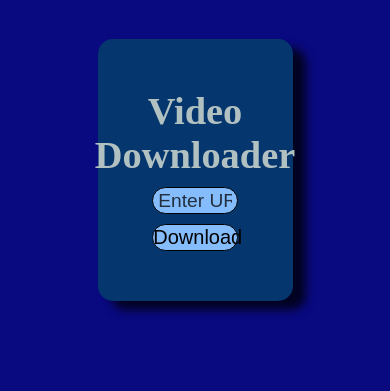
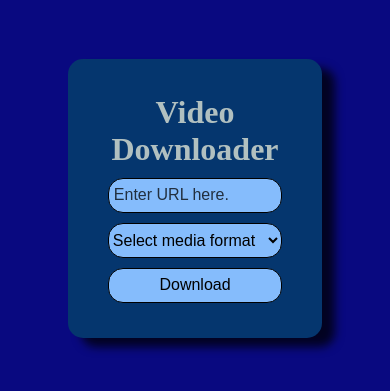
Before and after one commit to VahagMardyan/video-downloader-python, a Flask app: page / in a window 390 px wide. Shown: the top 391 px of the page. Run offline with Flask 3, Linux system fonts and the light colour scheme.

Commit message:
separated flask (app.py) and downloader (core.py)

```diff
--- /dev/null
+++ b/app.py
@@ -0,0 +1,21 @@
+from flask import Flask, render_template, request, jsonify
+from core import download_media
+
+app = Flask(__name__, static_folder="static", template_folder="templates")
+
+@app.route("/")
+def index():
+    return render_template("index.html")
+
+@app.route("/download", methods=["POST"])
+def download():
+    url = request.form.get("video-url")
+    fmt = request.form.get("format","mp4")
+    message, success = download_media(url, fmt)
+    return jsonify({
+        "success" : success,
+        "message" : message
+    })
+
+if __name__ == "__main__":
+    app.run(host="localhost", port=5000, debug=True)
--- a/main.py
+++ /dev/null
@@ -1,43 +0,0 @@
-from flask import Flask, render_template, request,jsonify
-import yt_dlp
-
-app = Flask(__name__,static_folder='static')
-@app.route('/')
-def index():
-    return render_template('index.html')
-
-def script(message,link):
-    return f"<script>window.alert('{message}'); window.location.href='{link}'</script>"
-
-@app.route('/download',methods=['GET','POST'])
-def download():
-    video_url = request.form['video-url']
-    try :
-        if 'http' in video_url:
-            download_from_youtube(video_url)
-            message = 'Success!! Video downloaded from the source.'
-            link = 'http://localhost:5000'
-            return script(message,link)
-        else :
-            message = 'Invalid Link!!!'
-            link = 'http://localhost:5000'
-            return script(message,link)
-    except Exception as error:
-        errorMessage = f'Something went wrong: {error}'
-        link = 'http://localhost:5000'
-        return errorMessage
-
-def download_from_youtube(url):
-    try :
-        options = {
-            'format':'bestvideo[ext=mp4]+bestaudio[ext=m4a]/best[ext=mp4]/best',
-            'outtmpl': '~/Desktop/%(title)s.%(ext)s',
-        }
-        with yt_dlp.YoutubeDL(options) as ydl:
-            info = ydl.extract_info(url,download=True)
-            print(f'Video downloaded: {info["title"]}')
-    except Exception as e:
-        print(f'Something went wrong: {e}')
-
-if __name__ == '__main__' :
-    app.run(host='localhost', port=5000, debug=True)
--- a/static/style.css
+++ b/static/style.css
@@ -33,7 +33,7 @@ label {
 }
 
 input,
-button {
+button, select {
     width: 90%;
     height: 27px;
     border: 1px solid black;
@@ -41,6 +41,10 @@ button {
     margin-top: 10px;
     background-color: #85bcfc;
     font-size: 1em;
+}
+
+select {
+    cursor: pointer;
 }
 
 input {
@@ -69,3 +73,52 @@ button:is(:hover) {
     background-color: #05366e;
     color: #b1c0c0;
 }
+
+@media (max-width: 480px) {
+    .display {
+        width: 90%;
+        margin-inline: 5%;
+        margin-block: 20%;
+        padding: 25px;
+        font-size: 1em;
+    }
+
+    label {
+        font-size: 1.2em;
+    }
+
+    input,
+    button,
+    select {
+        width: 100%;
+        height: 35px;
+        font-size: 1em;
+    }
+
+    button {
+        font-size: 16px;
+    }
+}
+
+@media (max-width: 768px) {
+    .display {
+        width: 80%;
+        margin-inline: 10%;
+        margin-block: 15%;
+        padding: 35px;
+    }
+
+    input,
+    button,
+    select {
+        width: 95%;
+    }
+}
+
+
+@media (max-width: 1024px) {
+    .display {
+        width: 65%;
+        margin-inline: 17.5%;
+    }
+}
--- a/templates/index.html
+++ b/templates/index.html
@@ -16,6 +16,11 @@
         <form action="/download" method="post">
             <input type="text" id="video-url" name="video-url" required autocomplete="off"
                 placeholder="Enter URL here." title="Alt+Enter" />
+                <select name="format" id="">
+                    <option value="" selected disabled>Select media format</option>
+                    <option value="mp4">mp4</option>
+                    <option value="mp3">mp3</option>
+                </select>
             <button title="Enter">Download</button>
         </form>
     </div>
```
Also changed, not shown: core.py (added, +46 -0 lines), 1 other file.
